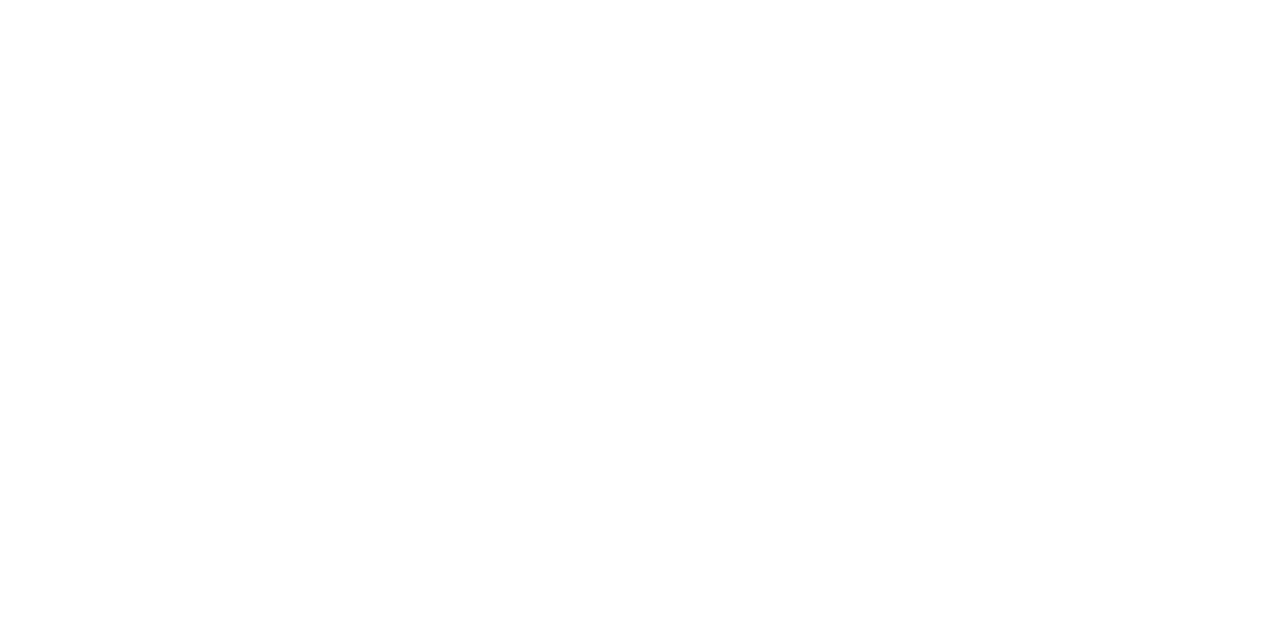
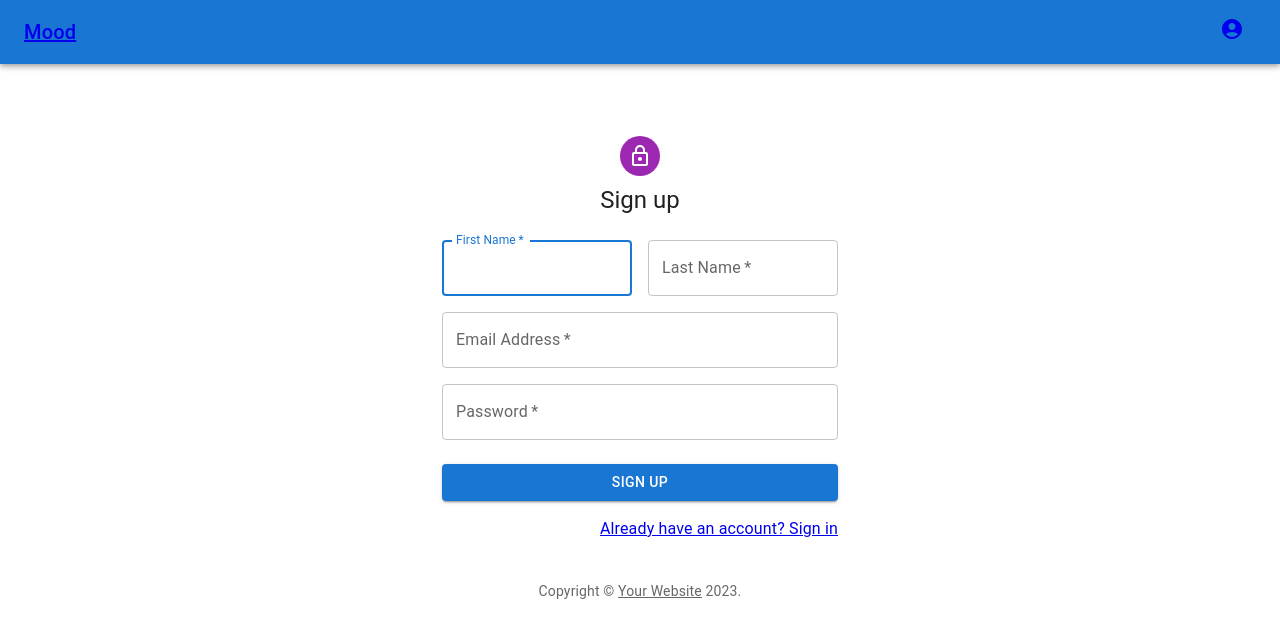
Before and after one commit to skim2264/Mood-App, a React (Create React App) app in the folder client/: page /signup in a window 1280 px wide. Shown: the top 638 px of the page. Built offline with nearby package versions, Linux system fonts and the light colour scheme.

Commit message:
General setup of website design done with MUI

```diff
--- a/client/package.json
+++ b/client/package.json
@@ -5,6 +5,7 @@
   "dependencies": {
     "@emotion/react": "^11.11.1",
     "@emotion/styled": "^11.11.0",
+    "@mui/icons-material": "^5.11.16",
     "@mui/material": "^5.13.6",
     "@testing-library/jest-dom": "^5.16.5",
     "@testing-library/react": "^13.4.0",
@@ -43,5 +44,8 @@
       "last 1 firefox version",
       "last 1 safari version"
     ]
+  },
+  "devDependencies": {
+    "@babel/plugin-proposal-private-property-in-object": "^7.21.11"
   }
 }
--- a/client/src/components/Home.tsx
+++ b/client/src/components/Home.tsx
@@ -1,12 +1,41 @@
-import React, {useState, useEffect} from "react";
-import { NavLink } from "react-router-dom";
+import React, { useState } from 'react';
+import { experimentalStyled as styled } from '@mui/material/styles';
+import Box from '@mui/material/Box';
+import Paper from '@mui/material/Paper';
+import Grid from '@mui/material/Grid';
+import Login from './Login';
+
+const Item = styled(Paper)(({ theme }) => ({
+  backgroundColor: theme.palette.mode === 'dark' ? '#1A2027' : '#fff',
+  ...theme.typography.body2,
+  padding: theme.spacing(2),
+  textAlign: 'center',
+  color: theme.palette.text.secondary,
+}));
 
 const Home = () => {
+  const [auth, setAuth] = useState(true);
+  //If user is logged in stay on home/mood screen
+  //If user is not logged in navigate to login screen
 
   return (
-    <div className="home-div">
-
-    </div>
+    <>
+      {auth && (
+        <div className="home-div">
+          <h1>What's your mood today?</h1>
+          <Box sx={{ flexGrow: 1 }}>
+            <Grid container spacing={{ xs: 2, md: 3 }} columns={{ xs: 4, sm: 8, md: 12 }}>
+              {Array.from(Array(6)).map((_, index) => (
+                <Grid item xs={2} sm={4} md={4} key={index}>
+                  <Item>xs=2</Item>
+                </Grid>
+              ))}
+            </Grid>
+          </Box>
+        </div>
+      )}
+      {!auth && <Login></Login>}
+    </>
   )
 };
 
--- a/client/src/components/Login.tsx
+++ b/client/src/components/Login.tsx
@@ -1,12 +1,130 @@
-import React, {useState, useEffect} from "react";
+import * as React from 'react';
+import { NavLink } from 'react-router-dom';
+import Avatar from '@mui/material/Avatar';
+import Button from '@mui/material/Button';
+import CssBaseline from '@mui/material/CssBaseline';
+import TextField from '@mui/material/TextField';
+import FormControlLabel from '@mui/material/FormControlLabel';
+import Checkbox from '@mui/material/Checkbox';
+import Link from '@mui/material/Link';
+import Paper from '@mui/material/Paper';
+import Box from '@mui/material/Box';
+import Grid from '@mui/material/Grid';
+import LockOutlinedIcon from '@mui/icons-material/LockOutlined';
+import Typography from '@mui/material/Typography';
+import { createTheme, ThemeProvider } from '@mui/material/styles';
 
-const Login = () => {
+function Copyright(props: any) {
+  return (
+    <Typography variant="body2" color="text.secondary" align="center" {...props}>
+      {'Copyright © '}
+      <Link color="inherit" href="https://mui.com/">
+        Your Website
+      </Link>{' '}
+      {new Date().getFullYear()}
+      {'.'}
+    </Typography>
+  );
+}
+
+// TODO remove, this demo shouldn't need to reset the theme.
+//Add links to signup page
+const defaultTheme = createTheme();
+
+export default function Login() {
+  const handleSubmit = (event: React.FormEvent<HTMLFormElement>) => {
+    event.preventDefault();
+    const data = new FormData(event.currentTarget);
+    console.log({
+      email: data.get('email'),
+      password: data.get('password'),
+    });
+  };
 
   return (
-    <div className="login-div">
-
-    </div>
-  )
-};
-
-export default Login;
+    <ThemeProvider theme={defaultTheme}>
+      <Grid container component="main" sx={{ height: '100vh' }}>
+        <CssBaseline />
+        <Grid
+          item
+          xs={false}
+          sm={4}
+          md={7}
+          sx={{
+            backgroundImage: 'url(https://source.unsplash.com/random?wallpapers)',
+            backgroundRepeat: 'no-repeat',
+            backgroundColor: (t) =>
+              t.palette.mode === 'light' ? t.palette.grey[50] : t.palette.grey[900],
+            backgroundSize: 'cover',
+            backgroundPosition: 'center',
+          }}
+        />
+        <Grid item xs={12} sm={8} md={5} component={Paper} elevation={6} square>
+          <Box
+            sx={{
+              my: 8,
+              mx: 4,
+              display: 'flex',
+              flexDirection: 'column',
+              alignItems: 'center',
+            }}
+          >
+            <Avatar sx={{ m: 1, bgcolor: 'secondary.main' }}>
+              <LockOutlinedIcon />
+            </Avatar>
+            <Typography component="h1" variant="h5">
+              Sign in
+            </Typography>
+            <Box component="form" noValidate onSubmit={handleSubmit} sx={{ mt: 1 }}>
+              <TextField
+                margin="normal"
+                required
+                fullWidth
+                id="email"
+                label="Email Address"
+                name="email"
+                autoComplete="email"
+                autoFocus
+              />
+              <TextField
+                margin="normal"
+                required
+                fullWidth
+                name="password"
+                label="Password"
+                type="password"
+                id="password"
+                autoComplete="current-password"
+              />
+              <FormControlLabel
+                control={<Checkbox value="remember" color="primary" />}
+                label="Remember me"
+              />
+              <Button
+                type="submit"
+                fullWidth
+                variant="contained"
+                sx={{ mt: 3, mb: 2 }}
+              >
+                Sign In
+              </Button>
+              <Grid container>
+                <Grid item xs>
+                  <Link href="#" variant="body2">
+                    Forgot password?
+                  </Link>
+                </Grid>
+                <Grid item>
+                  <NavLink to="/signup">
+                    {"Don't have an account? Sign Up"}
+                  </NavLink>
+                </Grid>
+              </Grid>
+              <Copyright sx={{ mt: 5 }} />
+            </Box>
+          </Box>
+        </Grid>
+      </Grid>
+    </ThemeProvider>
+  );
+}
--- a/client/src/components/Navbar.tsx
+++ b/client/src/components/Navbar.tsx
@@ -1,12 +1,40 @@
-import React, {useState, useEffect} from "react";
+import React, { useState } from 'react';
+import AppBar from '@mui/material/AppBar';
+import Box from '@mui/material/Box';
+import Toolbar from '@mui/material/Toolbar';
+import Typography from '@mui/material/Typography';
+import IconButton from '@mui/material/IconButton';
+import AccountCircle from '@mui/icons-material/AccountCircle';
+import { NavLink } from 'react-router-dom';
 
-const Navbar = () => {
+export default function Navbar() {
+  const [auth] = useState(true);
+  //add toggling of prescence of Profile Icon when logged in or not
+  //pressing profile icon goes to profile page
+  //pressing Mood icon goes to home page
+  return (
+    <Box sx={{ flexGrow: 1 }}>
+      <AppBar position="static">
+        <Toolbar>
+          <Typography variant="h6" component="div" sx={{ flexGrow: 1 }}>
+            <NavLink to="/" >Mood </NavLink>
+          </Typography>
 
-  return (
-    <div className="navbar-div">
-
-    </div>
-  )
-};
-
-export default Navbar;
+          {auth && (
+            <div>
+              <IconButton
+                size="large"
+                aria-label="account of current user"
+                aria-controls="menu-appbar"
+                aria-haspopup="true"
+                color="inherit"
+              >
+                <NavLink to="/profile" ><AccountCircle /></NavLink>
+              </IconButton>
+            </div>
+          )}
+        </Toolbar>
+      </AppBar>
+    </Box>
+  );
+}
--- a/client/src/components/Signup.tsx
+++ b/client/src/components/Signup.tsx
@@ -1,12 +1,125 @@
-import React, {useState, useEffect} from "react";
+import * as React from 'react';
+import Avatar from '@mui/material/Avatar';
+import Button from '@mui/material/Button';
+import CssBaseline from '@mui/material/CssBaseline';
+import TextField from '@mui/material/TextField';
+import Link from '@mui/material/Link';
+import Grid from '@mui/material/Grid';
+import Box from '@mui/material/Box';
+import LockOutlinedIcon from '@mui/icons-material/LockOutlined';
+import Typography from '@mui/material/Typography';
+import Container from '@mui/material/Container';
+import { createTheme, ThemeProvider } from '@mui/material/styles';
+import { NavLink } from 'react-router-dom';
 
-const Signup = () => {
+function Copyright(props: any) {
+  return (
+    <Typography variant="body2" color="text.secondary" align="center" {...props}>
+      {'Copyright © '}
+      <Link color="inherit" href="https://mui.com/">
+        Your Website
+      </Link>{' '}
+      {new Date().getFullYear()}
+      {'.'}
+    </Typography>
+  );
+}
+
+// TODO remove, this demo shouldn't need to reset the theme.
+const defaultTheme = createTheme();
+
+export default function Signup() {
+  const handleSubmit = (event: React.FormEvent<HTMLFormElement>) => {
+    event.preventDefault();
+    const data = new FormData(event.currentTarget);
+    console.log({
+      email: data.get('email'),
+      password: data.get('password'),
+    });
+  };
 
   return (
-    <div className="signup-div">
-
-    </div>
-  )
-};
-
-export default Signup;
+    <ThemeProvider theme={defaultTheme}>
+      <Container component="main" maxWidth="xs">
+        <CssBaseline />
+        <Box
+          sx={{
+            marginTop: 8,
+            display: 'flex',
+            flexDirection: 'column',
+            alignItems: 'center',
+          }}
+        >
+          <Avatar sx={{ m: 1, bgcolor: 'secondary.main' }}>
+            <LockOutlinedIcon />
+          </Avatar>
+          <Typography component="h1" variant="h5">
+            Sign up
+          </Typography>
+          <Box component="form" noValidate onSubmit={handleSubmit} sx={{ mt: 3 }}>
+            <Grid container spacing={2}>
+              <Grid item xs={12} sm={6}>
+                <TextField
+                  autoComplete="given-name"
+                  name="firstName"
+                  required
+                  fullWidth
+                  id="firstName"
+                  label="First Name"
+                  autoFocus
+                />
+              </Grid>
+              <Grid item xs={12} sm={6}>
+                <TextField
+                  required
+                  fullWidth
+                  id="lastName"
+                  label="Last Name"
+                  name="lastName"
+                  autoComplete="family-name"
+                />
+              </Grid>
+              <Grid item xs={12}>
+                <TextField
+                  required
+                  fullWidth
+                  id="email"
+                  label="Email Address"
+                  name="email"
+                  autoComplete="email"
+                />
+              </Grid>
+              <Grid item xs={12}>
+                <TextField
+                  required
+                  fullWidth
+                  name="password"
+                  label="Password"
+                  type="password"
+                  id="password"
+                  autoComplete="new-password"
+                />
+              </Grid>
+            </Grid>
+            <Button
+              type="submit"
+              fullWidth
+              variant="contained"
+              sx={{ mt: 3, mb: 2 }}
+            >
+              Sign Up
+            </Button>
+            <Grid container justifyContent="flex-end">
+              <Grid item>
+                <NavLink to="/login">
+                  Already have an account? Sign in
+                </NavLink>
+              </Grid>
+            </Grid>
+          </Box>
+        </Box>
+        <Copyright sx={{ mt: 5 }} />
+      </Container>
+    </ThemeProvider>
+  );
+}
```
Also changed, not shown: 1 other file (tests, documents, lock files or other folders).
